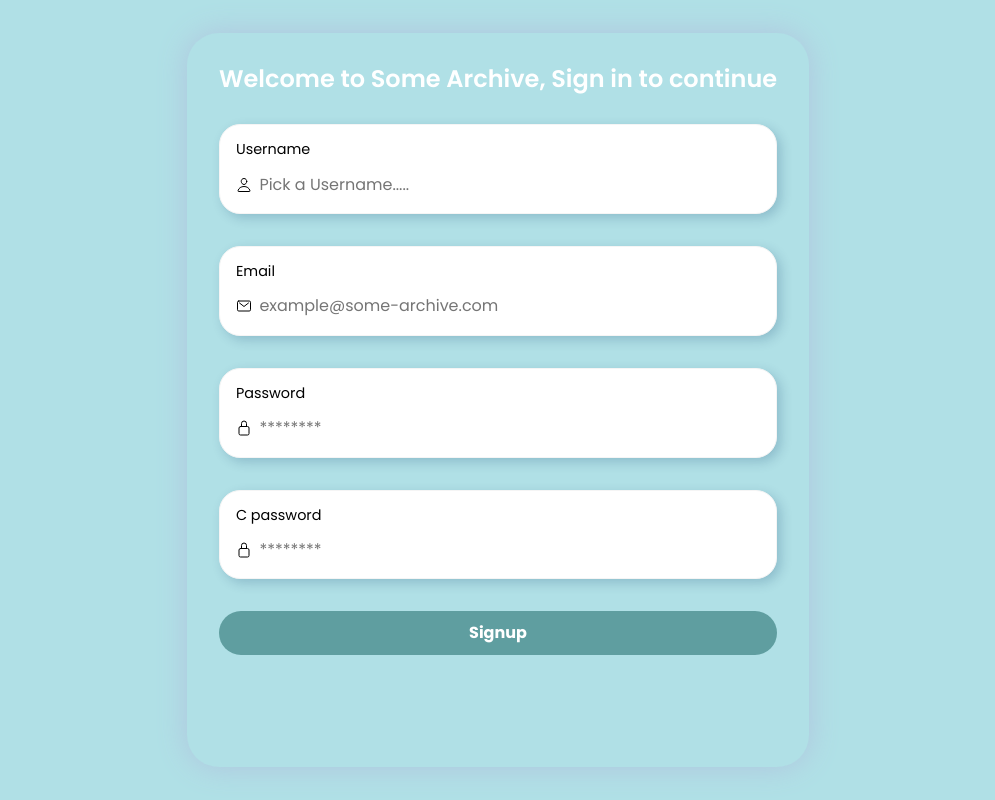
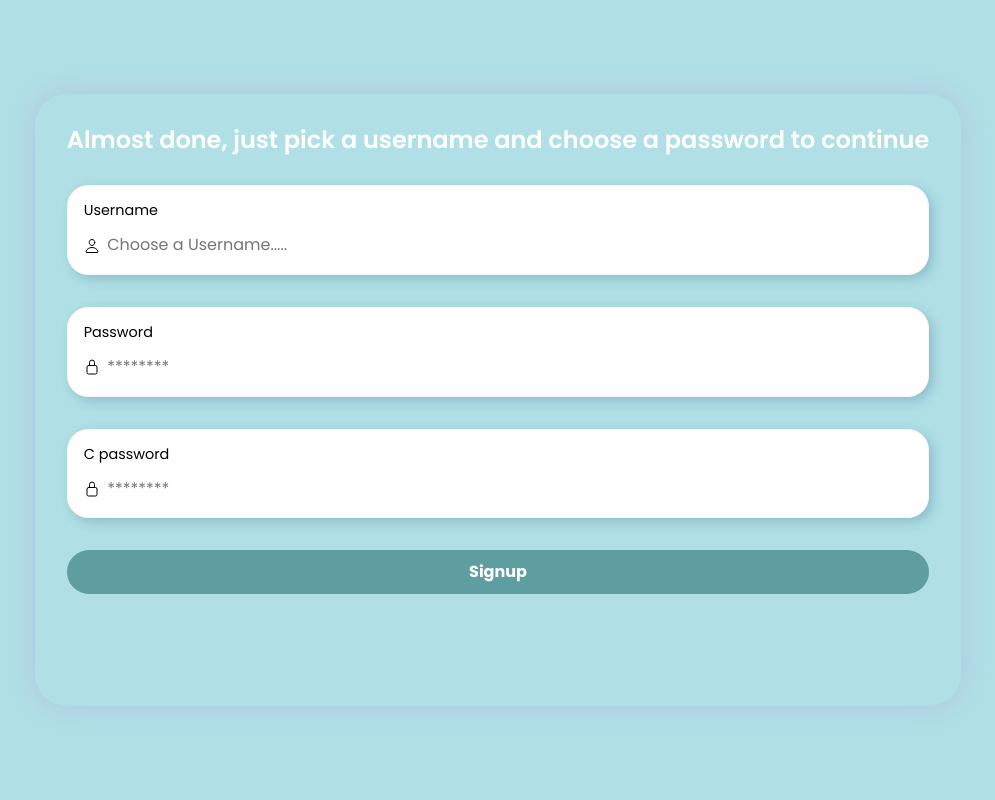
Before and after one commit to Juwonthefirst/File-upload, a Python web app: template templates/signup(page_3).html in a window 1280 px wide. Shown: the whole page, without its empty margins (142-1137 px from the left). Run offline with Jinja, Linux system fonts and the light colour scheme; the template is opened without the code that fills it, so the values that code supplies are empty, except form fields; form fields are guessed from the names that the template uses; some libraries are stand-ins or nearby versions.

Commit message:
update signup(page_3).html

```diff
--- a/templates/signup(page_3).html
+++ b/templates/signup(page_3).html
@@ -16,9 +16,9 @@
 <body>
     <div class="screen">
         <div class="greeting">
-            <h2>Welcome to Some Archive, Sign in to continue</h2>
+            <h2>Almost done, just pick a username and choose a password to continue</h2>
         </div>
-        <form action="{{ request.path }}" method="post">
+        <form action="" method="post">
             {{ form.hidden_tag() }}
             <div class="form">
                 {% if form.username.errors %}
@@ -26,39 +26,18 @@
                         {{ form.username.label }}
                         <div class="input">
                             <ion-icon name="person-outline"></ion-icon>
-                            {{ form.username(placeholder="Pick a Username....")}}
+                            {{ form.username(placeholder="Choose a Username....")}}
                         </div>
                         {% for error in form.username.errors %}
                             <p>{{ error }}</p>
                         {% endfor %}
                     </div>
                 {% else %}
-
                     <div class="user field">
                         {{ form.username.label }}
                         <div class="input">
                             <ion-icon name="person-outline"></ion-icon>
-                            {{ form.username(placeholder="Pick a Username.....")}}
-                        </div>
-                    </div>
-                {% endif %}
-                {% if form.email.errors %}
-                    <div class="email field error">
-                        {{ form.email.label }}
-                        <div class="input">
-                            <ion-icon name="mail-outline"></ion-icon>
-                            {{ form.email(placeholder="example@some-archive.com")}}
-                        </div>
-                        {% for error in form.email.errors %}
-                            <p>{{ error }}</p>
-                        {% endfor %}
-                    </div>
-                {% else %}
-                    <div class="email field">
-                        {{ form.email.label }}
-                        <div class="input">
-                            <ion-icon name="mail-outline"></ion-icon>
-                            {{ form.email(placeholder="example@some-archive.com") }}
+                            {{ form.username(placeholder="Choose a Username.....")}}
                         </div>
                     </div>
                 {% endif %}
```
